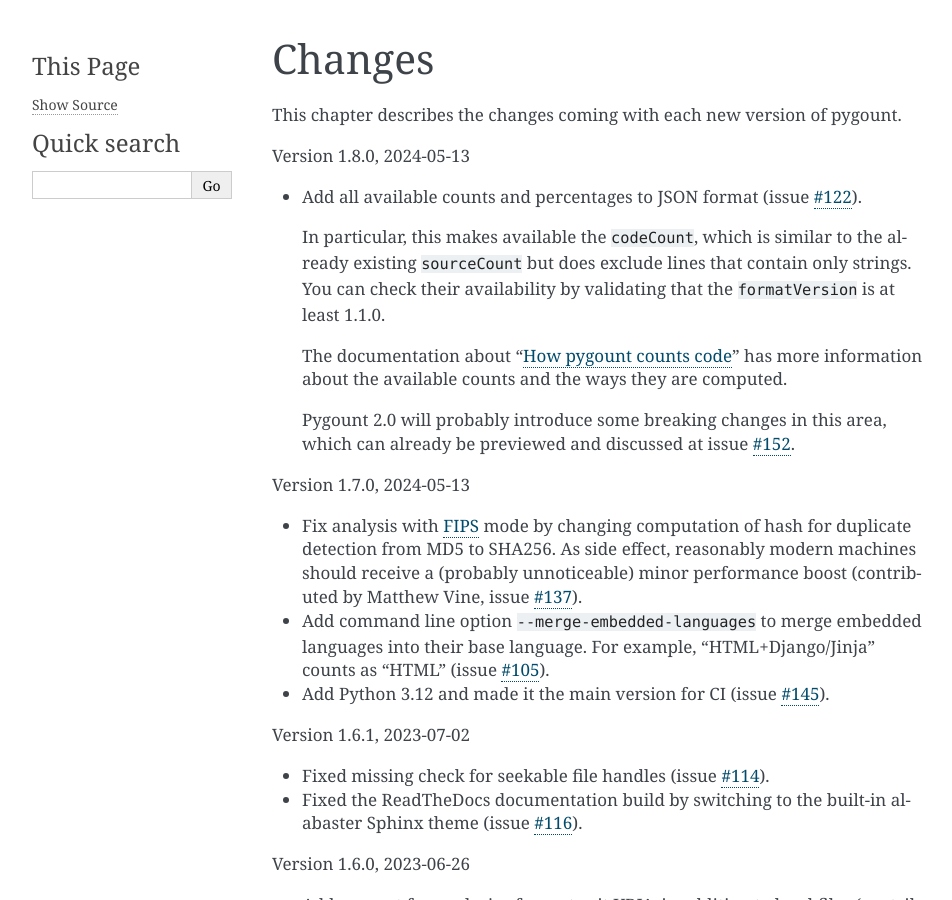
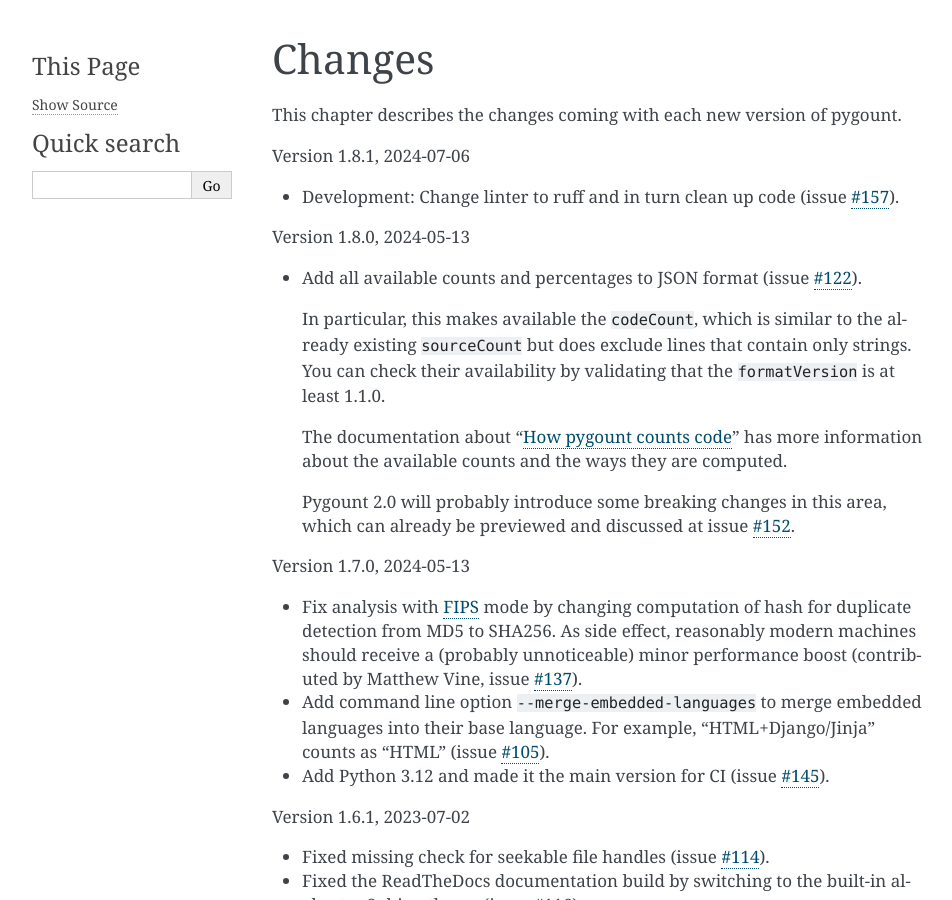
Before and after one commit to roskakori/pygount, a Sphinx documentation site: the page built from docs/changes.rst, in a window 1280 px wide and 900 px high. Shown: the whole window, without its empty margins (148-1100 px from the left). Built offline with Sphinx 7.4.7, drawn with Linux system fonts in a browser that asks for light colours.

Commit message:
#157 Update documentation

```diff
--- a/docs/changes.rst
+++ b/docs/changes.rst
@@ -4,6 +4,11 @@
 .. program:: pygount
 
 This chapter describes the changes coming with each new version of pygount.
+
+Version 1.8.1, 2024-07-06
+
+* Development: Change linter to ruff and in turn clean up code (issue
+  `#157 <https://github.com/roskakori/pygount/issues/157>`_).
 
 Version 1.8.0, 2024-05-13
 
```
